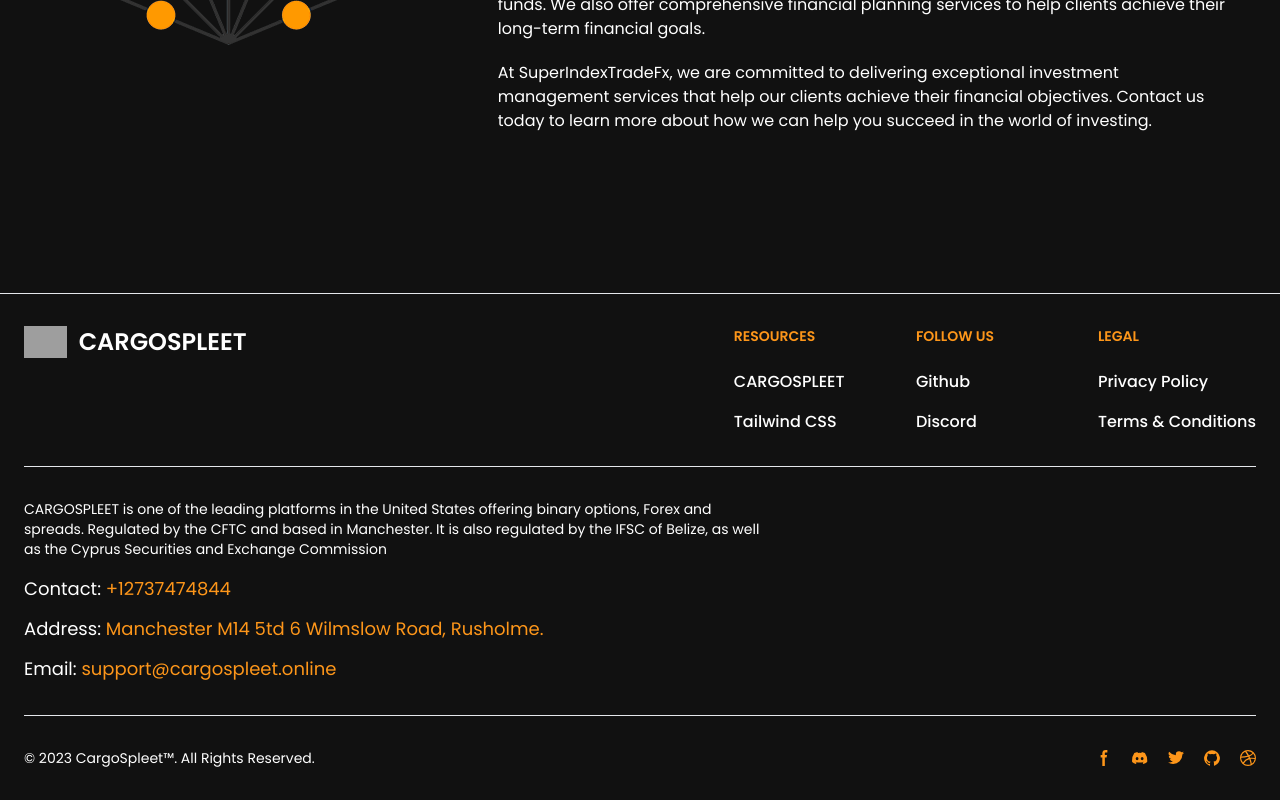
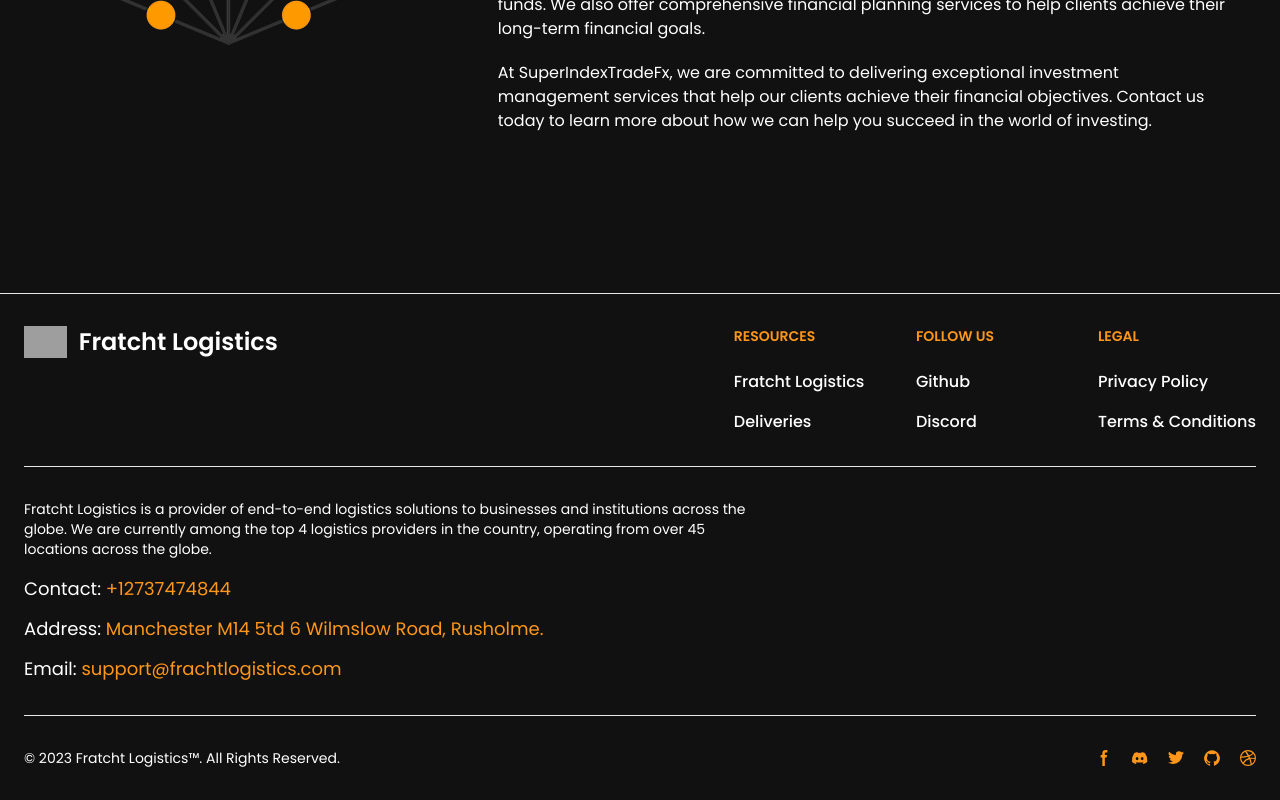
Before and after one commit to Whiskery99/cucu, a Next.js app: page /vision in a window 1280 px wide. Shown: the part 844-1644 px from the top of the page. Built offline with nearby package versions, Linux system fonts and the light colour scheme; no server answers; the database is empty; grey boxes are pictures that could not be loaded.

Commit message:
Update index.js

```diff
--- a/src/components/Footer/index.js
+++ b/src/components/Footer/index.js
@@ -10,7 +10,7 @@
                     <div className="mb-6 md:mb-0">
                         <a href="/" className="flex items-center">
                             <img src="https://flowbite.com/docs/images/logo.svg" className="h-8 me-3" alt=" Logo" />
-                            <span className="self-center text-2xl font-semibold whitespace-nowrap text-white">CARGOSPLEET</span>
+                            <span className="self-center text-2xl font-semibold whitespace-nowrap text-white">Fratcht Logistics</span>
                         </a>
                     </div>
                     <div className="grid grid-cols-2 gap-8 sm:gap-6 sm:grid-cols-3">
@@ -18,10 +18,10 @@
                             <h2 className="mb-6 text-sm font-semibold text-[#fd961a] uppercase">Resources</h2>
                             <ul className="text-gray-500 font-medium">
                                 <li className="mb-4">
-                                    <a href="/" className="hover:underline text-white">CARGOSPLEET</a>
+                                    <a href="/" className="hover:underline text-white">Fratcht Logistics</a>
                                 </li>
                                 <li>
-                                    <a href="https://tailwindcss.com/" className="hover:underline text-white">Tailwind CSS</a>
+                                    <a href="https://deliveries.com/" className="hover:underline text-white">Deliveries</a>
                                 </li>
                             </ul>
                         </div>
@@ -53,17 +53,17 @@
                 <div className="md:w-3/5">
                     {/* <p className="mb-2">CARGOSPLEET</p> */}
                     <p className="text-sm">
-                    CARGOSPLEET is one of the leading platforms in the United States offering binary options, Forex and spreads. Regulated by the CFTC and based in Manchester. It is also regulated by the IFSC of Belize, as well as the Cyprus Securities and Exchange Commission
+                    Fratcht Logistics is a provider of end-to-end logistics solutions to businesses and institutions across the globe. We are currently among the top 4 logistics providers in the country, operating from over 45 locations across the globe.
                     </p>
                     <div className="mt-4 text-lg mb-3 space-y-3">
                         <p>Contact: <span className="text-[#fd961a]">+12737474844</span></p>
                         <p>Address: <span className="text-[#fd961a]">Manchester M14 5td 6 Wilmslow Road, Rusholme.</span></p>
-                        <p>Email: <span className="text-[#fd961a]">support@cargospleet.online</span></p>
+                        <p>Email: <span className="text-[#fd961a]">support@frachtlogistics.com</span></p>
                     </div>
                 </div>
                 <hr className="my-6 border-gray-200 sm:mx-auto lg:my-8" />
                 <div className="sm:flex sm:items-center sm:justify-between">
-                    <span className="text-sm text-gray-500 sm:text-center text-white">© 2023 <a href="/" className="hover:underline">CargoSpleet™</a>. All Rights Reserved.
+                    <span className="text-sm text-gray-500 sm:text-center text-white">© 2023 <a href="/" className="hover:underline">Fratcht Logistics™</a>. All Rights Reserved.
                     </span>
                     <div className="flex mt-4 sm:justify-center sm:mt-0">
                         <a href="#" className="text-[#fd961a] hover:text-gray-900 dark:hover:text-white">
```
